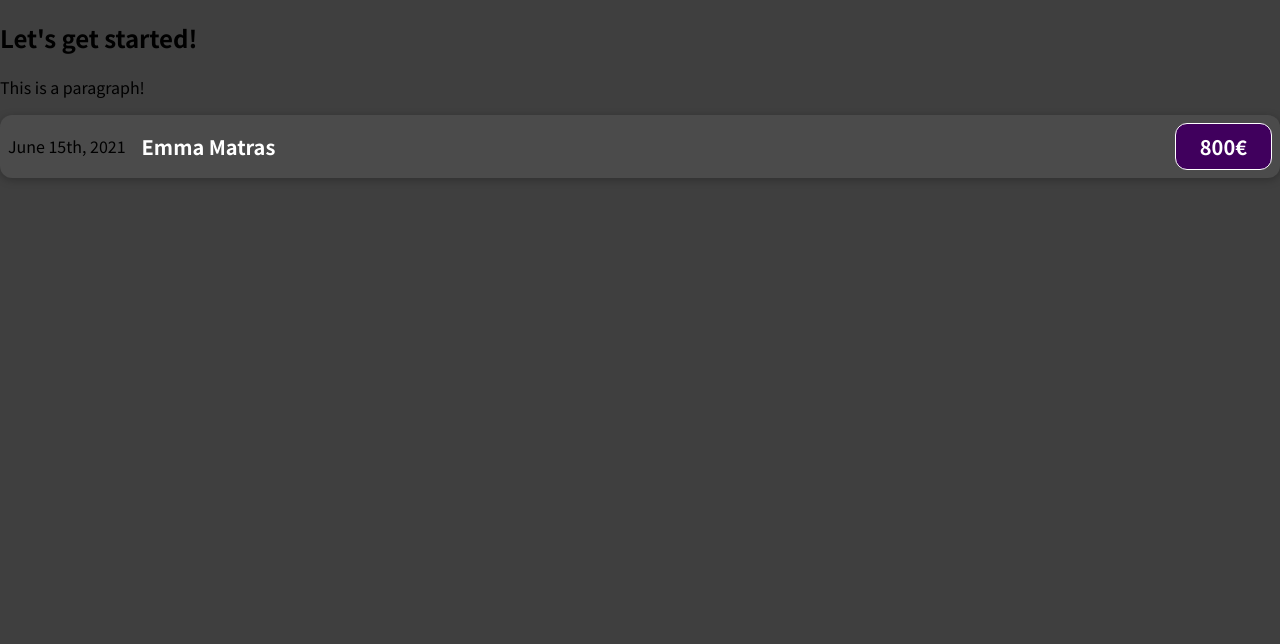
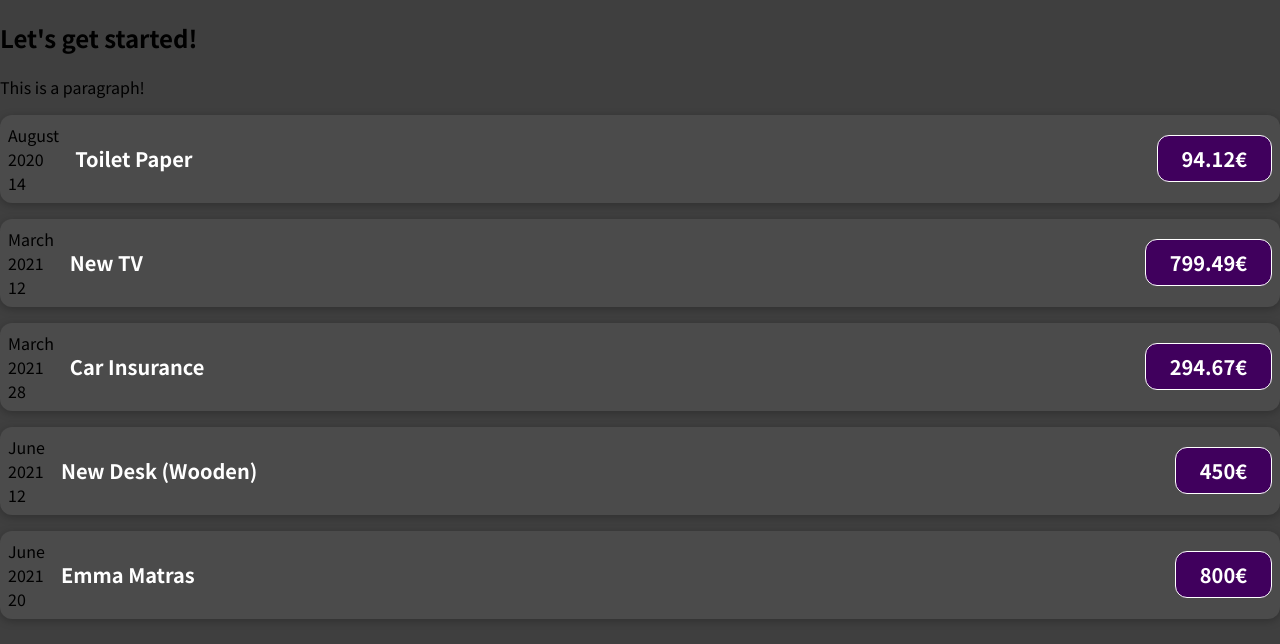
Before and after one commit to alexander101010/react-expense-tracker, a React (Create React App) app: page / in a window 1280 px wide. Shown: the top 644 px of the page. Built offline with nearby package versions, Linux system fonts and the light colour scheme.

Commit message:
expense item component implementation

```diff
--- a/src/App.js
+++ b/src/App.js
@@ -1,11 +1,43 @@
 import ExpenseItem from './components/ExpenseItem';
 
 function App() {
+  const expenses = [
+    {
+      id: 'e1',
+      title: 'Toilet Paper',
+      amount: 94.12,
+      date: new Date(2020, 7, 14),
+    },
+    { id: 'e2', title: 'New TV', amount: 799.49, date: new Date(2021, 2, 12) },
+    {
+      id: 'e3',
+      title: 'Car Insurance',
+      amount: 294.67,
+      date: new Date(2021, 2, 28),
+    },
+    {
+      id: 'e4',
+      title: 'New Desk (Wooden)',
+      amount: 450,
+      date: new Date(2021, 5, 12),
+    },
+    {
+      id: 'e5',
+      title: 'Emma Matras',
+      amount: 800,
+      date: new Date(2021, 5, 20),
+    },
+  ];
+
   return (
     <div>
       <h2>Let's get started!</h2>
       <p>This is a paragraph!</p>
-      <ExpenseItem />
+      {expenses.map((ex) => {
+        return (
+          <ExpenseItem title={ex.title} date={ex.date} amount={ex.amount} />
+        );
+      })}
     </div>
   );
 }
--- a/src/components/ExpenseItem.js
+++ b/src/components/ExpenseItem.js
@@ -1,13 +1,22 @@
 // import React from 'react';
 import './ExpenseItem.css'; // tells build process to consider this css
 
-function ExpenseItem() {
+function ExpenseItem(props) {
+  const month = props.date.toLocaleString('en-US', { month: 'long' });
+  const year = props.date.getFullYear();
+  const day = props.date.toLocaleString('en-US', { day: '2-digit' });
+
   return (
     <div className='expense-item'>
-      <div>June 15th, 2021</div>
+      <div>
+        <div className='date-month'>{month}</div>
+        <div className='date-year'>{year}</div>
+        <div className='date-day'>{day}</div>
+      </div>
+
       <div className='expense-item__description'>
-        <h2>Emma Matras</h2>
-        <div className='expense-item__price'>800€</div>
+        <h2>{props.title}</h2>
+        <div className='expense-item__price'>{`${props.amount}€`}</div>
       </div>
     </div>
   );
```
Also changed, not shown: 1 other file (tests, documents, lock files or other folders).
